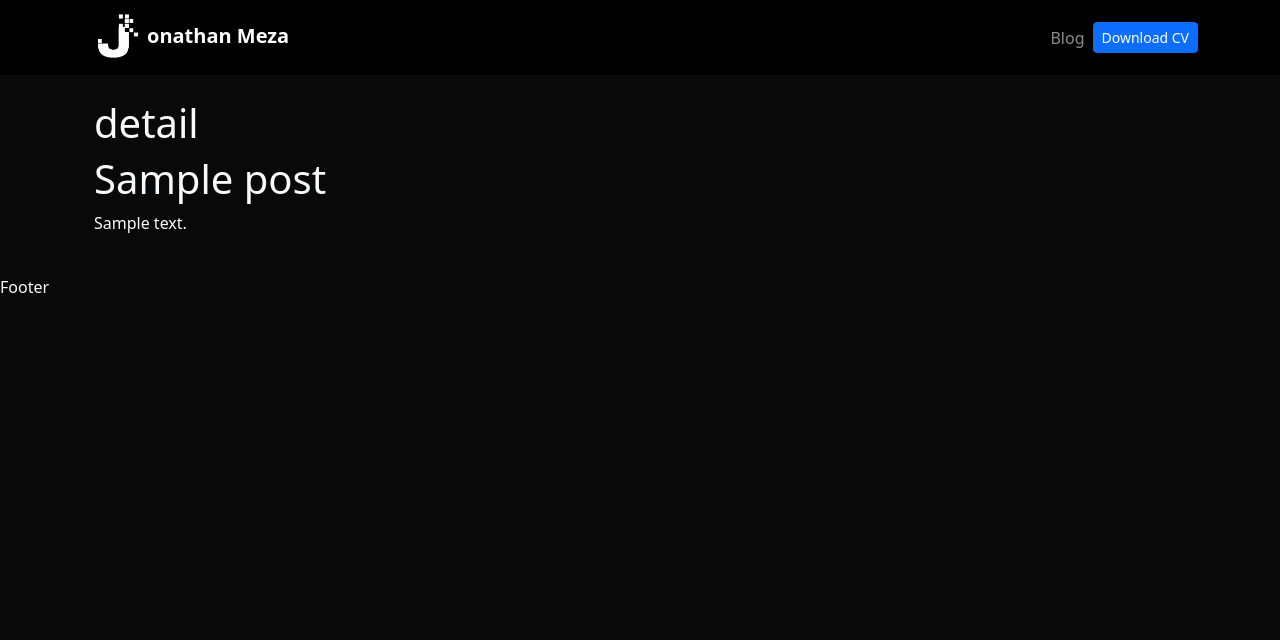
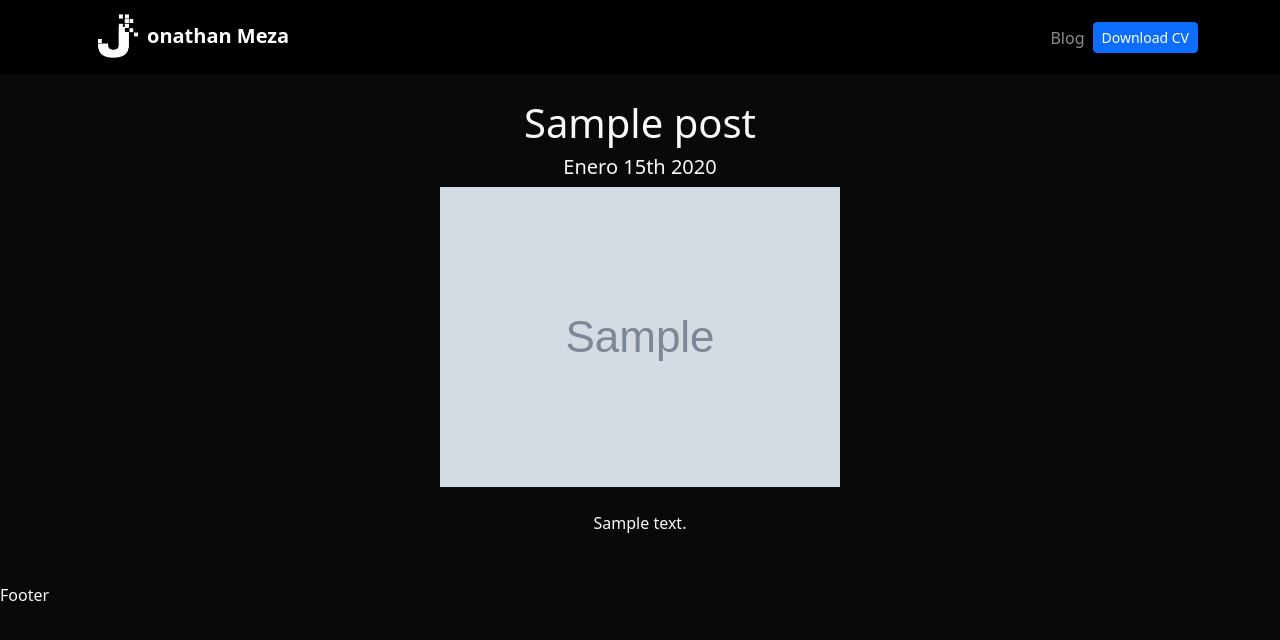
Before and after one commit to jonma0107/portfolio-with-django, a Django app: page /blog/1 in a window 1280 px wide. Shown: the top 640 px of the page. Run offline with Django 4.2, Linux system fonts and the light colour scheme; tables that the repository leaves empty hold one stand-in row (values such as "Sample post"); grey boxes marked "Sample" are stand-in pictures.

Commit message:
[UPDATE] card in post_detail

```diff
--- a/blog/templates/post_detail.html
+++ b/blog/templates/post_detail.html
@@ -2,9 +2,15 @@
 
 {% block content %}
 
-<h1>detail</h1>
+<div class="text-center">
+  <h1 class="text-center">{{blog.title}} </h1>
 
-<h1>{{blog.title}}</h1>
-<p>{{blog.description}}</p>
+  <h2 class="my-2 h5">{{blog.date|date:'F jS Y'}}</h2>
+  <img src="{{blog.image.url}}" alt="{{blog.title}}" class="img-fluid"/>
+
+  <div class="my-4">
+    <p>{{blog.description|safe}}</p>
+  </div>
+</div>
 
 {% endblock content %}
```
